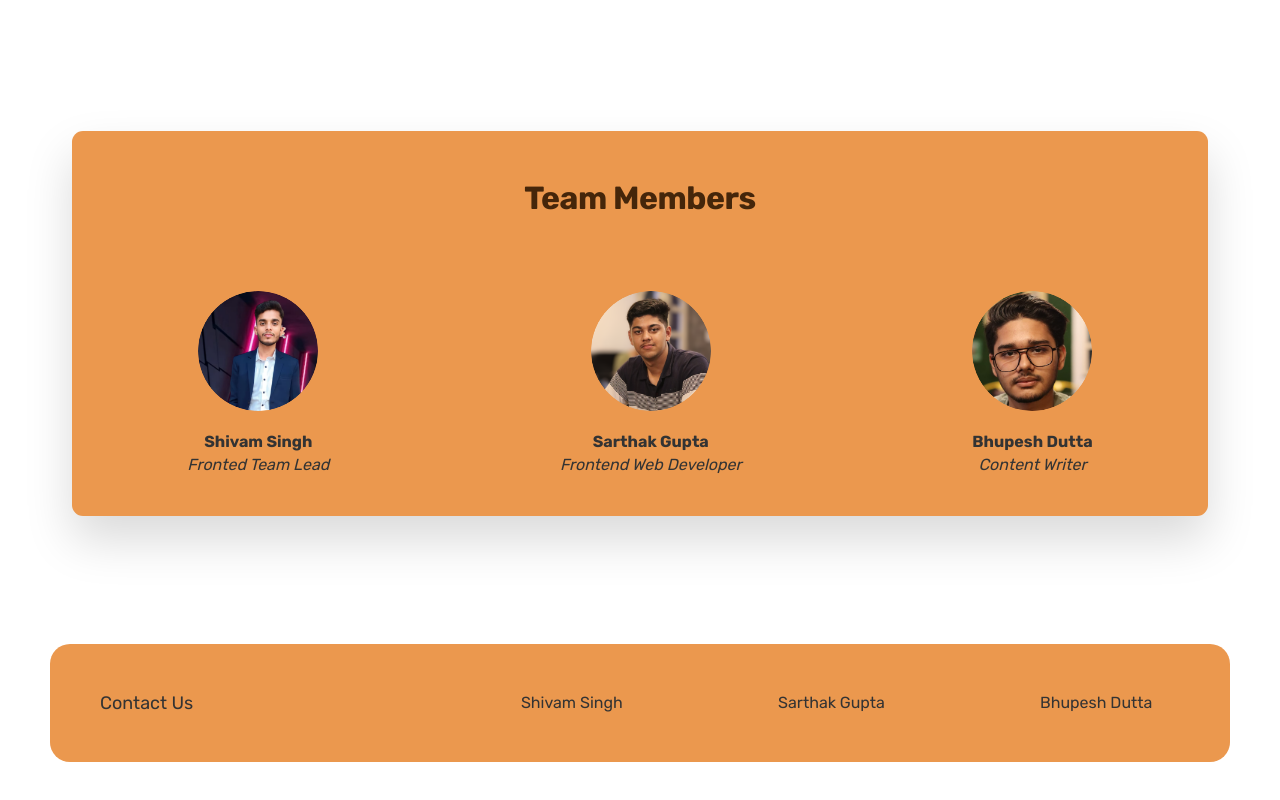
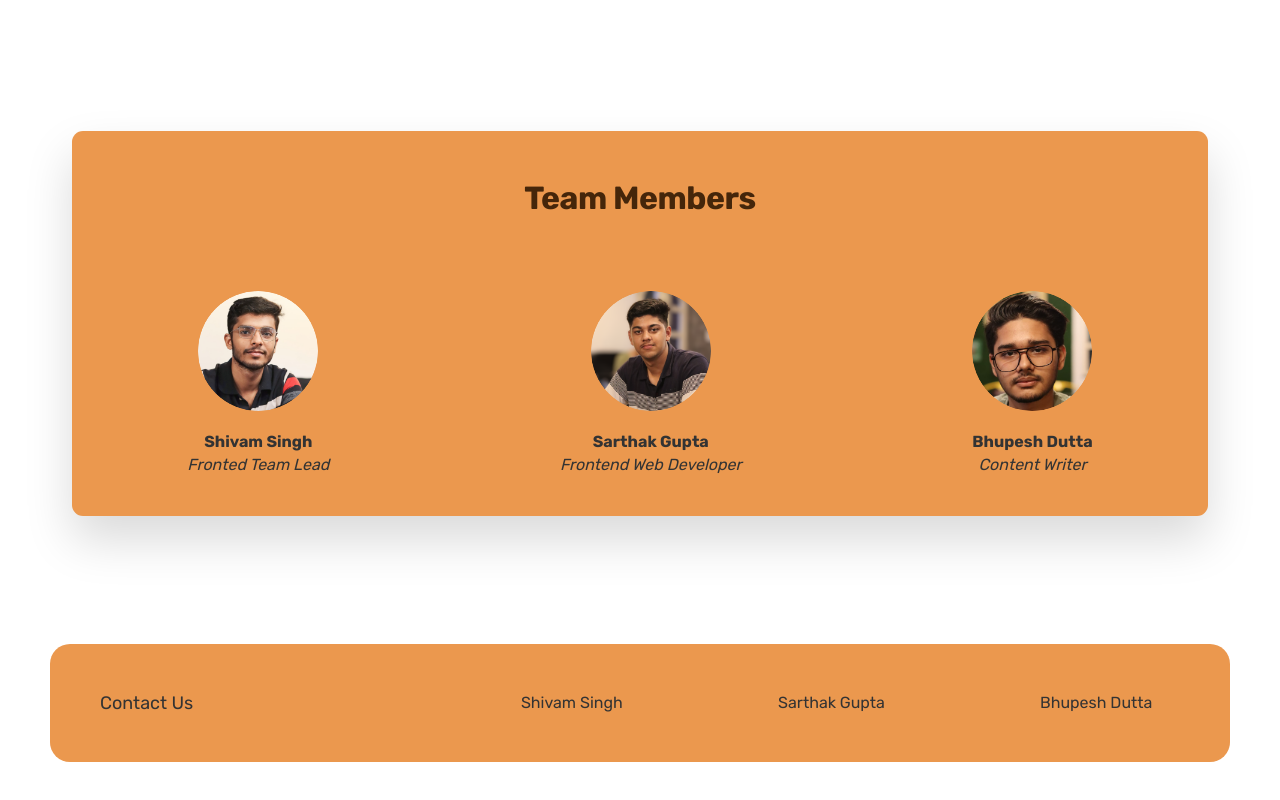
Before and after one commit to sarthak-37/EXAMXPLORE, a plain HTML site: page index.html in a window 1280 px wide. Shown: the part 1795-2595 px from the top of the page. Drawn offline with Linux system fonts and the light colour scheme.

Commit message:
Add files via upload

```diff
--- a/index.html
+++ b/index.html
@@ -125,7 +125,7 @@
             </div>
             <div class="mem-box">
               <div class="mem">
-                <img src="img/team/shivam.jpg" />
+                <img src="img/team/shivam.png" />
                 <h4>Shivam Singh</h4>
                 <em>Fronted Team Lead</em>
               </div>
```
Also changed, not shown: img/team/shivam.png (added).
